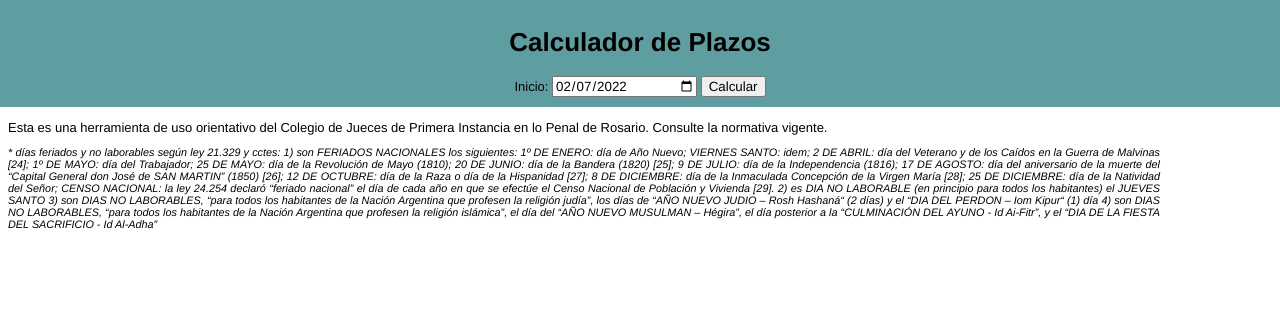
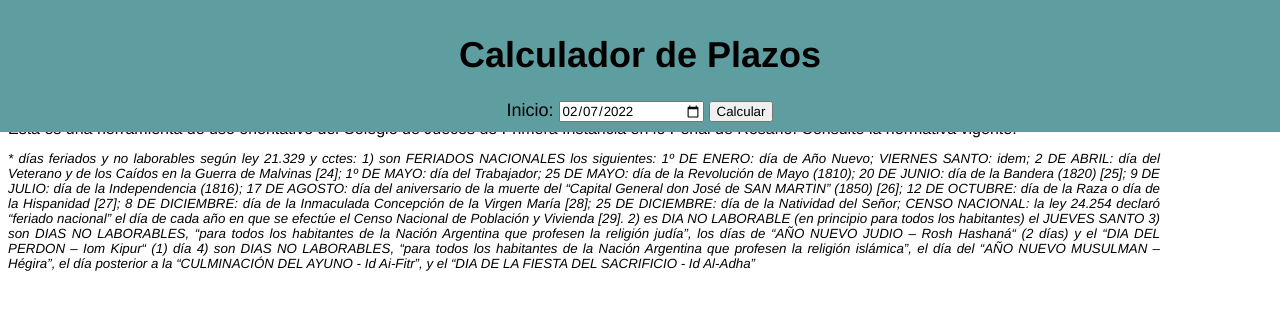
Before and after one commit to Nippur3319/plazospp, a plain HTML site: page index.html in a window 1280 px wide. Drawn offline with nearby package versions, Linux system fonts and the light colour scheme.

Commit message:
agregado meta head - corregido font size

```diff
--- a/styles.css
+++ b/styles.css
@@ -1,13 +1,13 @@
 * {
-  font-family: 'Franklin Gothic Medium', 'Arial Narrow', Arial, sans-serif;
+  font-family: "Franklin Gothic Medium", "Arial Narrow", Arial, sans-serif;
 }
 
 #app {
-  font-size: small;
+  font-size: large;
   z-index: 100;
   position: fixed;
   top: 0;
-  left:0;
+  left: 0;
   padding: 10px 0 10px 0;
   background-color: cadetblue;
   width: 100%;
@@ -20,7 +20,7 @@
   padding: 20px 0 20px 0;
   width: 90%;
   text-align: justify;
-  font-size: small;
+  /* font-size: small;*/
 }
 
 #ulListado li {
@@ -29,17 +29,16 @@
   border-bottom: 1px solid #000;
 }
 
-.holidayLi, .weekendLi {
+.holidayLi,
+.weekendLi {
   color: red;
   background-color: rgb(255, 250, 250);
 }
 
-
-
 .boldLi {
   font-weight: bold;
 
-  background-color:aliceblue;
+  background-color: aliceblue;
 }
 
 .regularLi {
```
